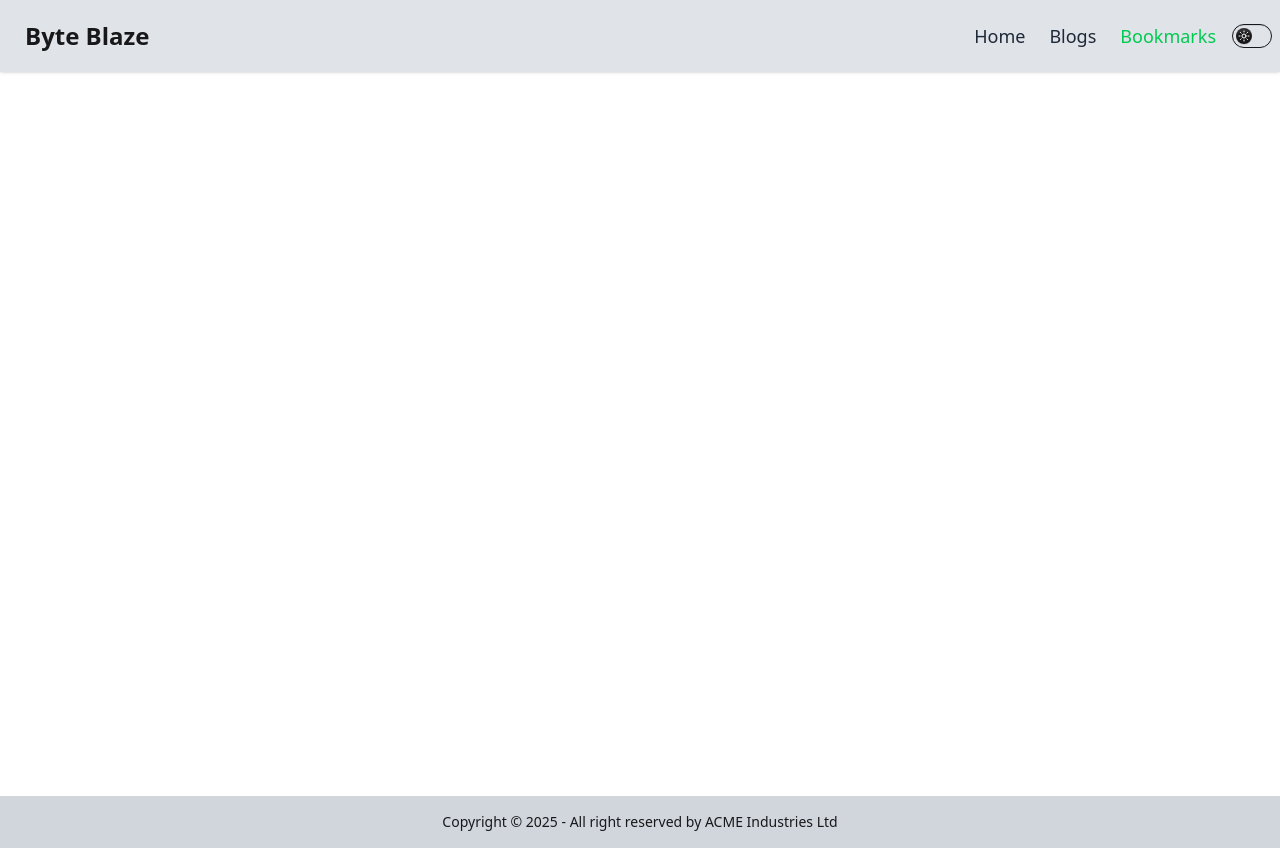
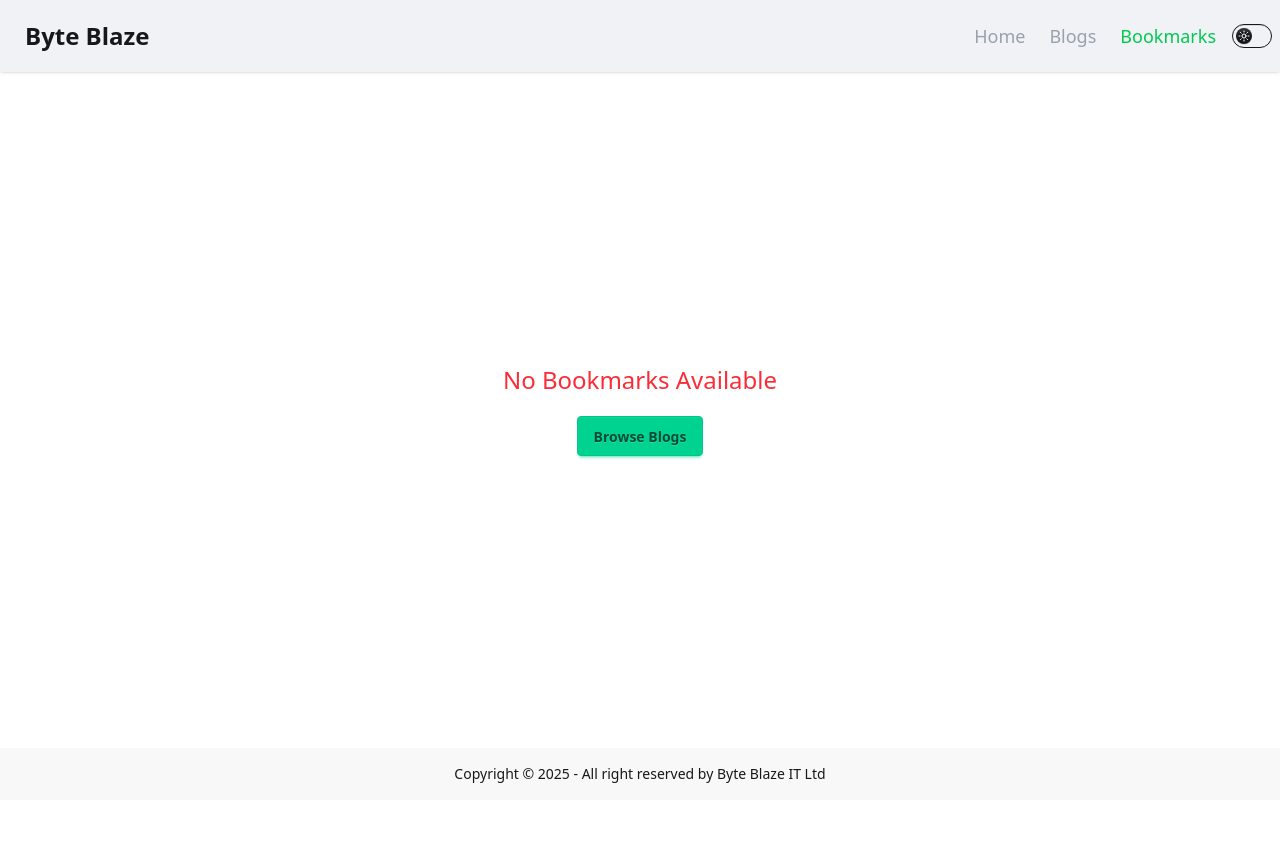
Before and after one commit to Taanveer22/tech-byte-blaze, a React (Vite) app: page /bookmarks in a window 1280 px wide. After the commit the page ends 800 px from the top, so only its background shows below. Built offline with nearby package versions, Linux system fonts and the light colour scheme.

Commit message:
alhamdulliah content component markdown related responsive issue solved and project complete

```diff
--- a/package.json
+++ b/package.json
@@ -10,6 +10,7 @@
     "preview": "vite preview"
   },
   "dependencies": {
+    "@tailwindcss/typography": "^0.5.19",
     "@tailwindcss/vite": "^4.1.16",
     "localforage": "^1.10.0",
     "match-sorter": "^8.1.0",
--- a/src/components/BlogCard.jsx
+++ b/src/components/BlogCard.jsx
@@ -11,7 +11,7 @@ const BlogCard = ({ blog, deletable, handleDeleteBookmark }) => {
         <Link to={`/blogdetail/${id}`}>
           <img
             role="presentation"
-            className="object-cover w-full rounded h-44 bg-gray-500 "
+            className="object-cover w-full rounded h-44"
             src={cover_image || placeHolderImage}
           />
           <div className="p-6 space-y-2">
--- a/src/components/BlogDetail.jsx
+++ b/src/components/BlogDetail.jsx
@@ -23,12 +23,12 @@ const BlogDetail = () => {
   };
   return (
     <>
-      <div className="max-w-5xl px-6 py-12 my-12 mx-auto space-y-12 bg-sky-200">
+      <div className="max-w-3xl w-full my-12 mx-auto space-y-12 bg-base-300">
         {/* ==========article============== */}
-        <article className=" text-gray-900 p-6">
+        <article className=" text-gray-500 p-6">
           <div className="space-y-6">
             <h1 className="text-3xl font-bold md:text-4xl">{title}</h1>
-            <div className="flex flex-col justify-center items-start text-base text-gray-600">
+            <div className="flex flex-col justify-center items-start text-base text-gray-400">
               <p>*** {new Date(published_at).toLocaleDateString()}</p>
               <p>*** {reading_time_minutes} min read</p>
               <p>*** {comments_count} comments</p>
@@ -37,7 +37,7 @@ const BlogDetail = () => {
           </div>
         </article>
         {/* ==========tab========== */}
-        <div className="flex gap-6 items-center justify-center overflow-x-auto overflow-y-hidden text-lg font-semibold text-gray-800">
+        <div className="flex gap-6 items-center justify-center overflow-x-auto overflow-y-hidden text-lg font-semibold text-gray-400">
           <Link
             to="content"
             onClick={() => setTabIndex(0)}
--- a/src/components/Content.jsx
+++ b/src/components/Content.jsx
@@ -4,27 +4,46 @@ import ReactMarkdown from "react-markdown";
 
 const Content = () => {
   const blogsData = useLoaderData();
-  const { cover_image, title, tags, body_markdown } = blogsData;
+  const { cover_image, title, tags, body_markdown, url } = blogsData;
+
   return (
-    <>
-      <div className="max-w-5xl mx-auto p-6">
-        <div className="space-y-4 mb-6">
+    <div className="w-full px-4 sm:px-6 md:px-8 py-6">
+      <div className="space-y-6 mb-8">
+        {/* ✅ Responsive image */}
         <img
-            className="w-full rounded h-64"
           src={cover_image || placeHolderImage}
+          alt={title}
+          className="w-full h-48 sm:h-64 md:h-80 object-cover rounded-2xl shadow"
         />
-          <div className="flex gap-2 items-center border-gray-400">
+
+        {/* ✅ Tags section */}
+        <div className="flex flex-wrap gap-2 items-center">
           {tags.map((tag) => (
-              <div tag={tag} className="px-3 py-1 rounded-sm text-gray-900">
+            <span
+              key={tag}
+              className="px-3 py-1 bg-gray-200 text-gray-800 text-sm sm:text-base rounded-md"
+            >
               #{tag}
-              </div>
+            </span>
           ))}
         </div>
-          <h3 className="text-2xl font-semibold">{title}</h3>
+
+        {/* ✅ Title */}
+        <a
+          href={url}
+          target="_blank"
+          rel="noopener noreferrer"
+          className="text-xl sm:text-2xl md:text-3xl font-medium text-gray-700 underline underline-offset-4 decoration-gray-400 hover:text-gray-900 hover:decoration-gray-700 transition-all duration-300 tracking-wide"
+        >
+          {title}
+        </a>
       </div>
+
+      {/* ✅ Markdown content styled with built-in typography */}
+      <div className="prose max-w-none text-gray-700 prose-headings:text-gray-900 prose-a:text-blue-600 hover:prose-a:underline">
         <ReactMarkdown>{body_markdown}</ReactMarkdown>
       </div>
-    </>
+    </div>
   );
 };
 
--- /dev/null
+++ b/src/components/EmptyState.jsx
@@ -0,0 +1,16 @@
+import { Link } from "react-router-dom";
+
+const EmptyState = ({ message }) => {
+  return (
+    <>
+      <div className="flex flex-col gap-5 justify-center items-center min-h-[calc(100vh-124px)]">
+        <h1 className="text-2xl font-medium text-red-500">{message}</h1>
+        <Link to="/blogs" className="btn btn-success">
+          Browse Blogs
+        </Link>
+      </div>
+    </>
+  );
+};
+
+export default EmptyState;
--- a/src/components/Footer.jsx
+++ b/src/components/Footer.jsx
@@ -1,11 +1,11 @@
 const Footer = () => {
   return (
     <>
-      <footer className="footer sm:footer-horizontal footer-center bg-gray-300 text-base-content p-4">
+      <footer className="footer sm:footer-horizontal footer-center bg-base-200 text-base-content p-4">
         <aside>
           <p>
-            Copyright © {new Date().getFullYear()} - All right reserved by ACME
-            Industries Ltd
+            Copyright © {new Date().getFullYear()} - All right reserved by Byte
+            Blaze IT Ltd
           </p>
         </aside>
       </footer>
--- a/src/components/Navbar.jsx
+++ b/src/components/Navbar.jsx
@@ -23,7 +23,7 @@ const Navbar = () => {
   // console.log(theme);
   return (
     <>
-      <div className="navbar shadow-sm backdrop-blur-xl bg-gray-400/30 z-50 fixed">
+      <div className="navbar shadow-sm backdrop-blur-xl bg-gray-300/30 z-50 fixed">
         <div className="navbar-start">
           <div className="dropdown">
             <div tabIndex={0} role="button" className="btn btn-ghost lg:hidden">
@@ -50,7 +50,7 @@ const Navbar = () => {
                 <NavLink
                   to="/"
                   className={({ isActive }) =>
-                    isActive ? "text-green-500" : "text-gray-800"
+                    isActive ? "text-green-500" : "text-gray-400"
                   }
                 >
                   Home
@@ -60,7 +60,7 @@ const Navbar = () => {
                 <NavLink
                   to="/blogs"
                   className={({ isActive }) =>
-                    isActive ? "text-green-500" : "text-gray-800"
+                    isActive ? "text-green-500" : "text-gray-400"
                   }
                 >
                   Blogs
@@ -70,7 +70,7 @@ const Navbar = () => {
                 <NavLink
                   to="/bookmarks"
                   className={({ isActive }) =>
-                    isActive ? "text-green-500" : "text-gray-800"
+                    isActive ? "text-green-500" : "text-gray-400"
                   }
                 >
                   Bookmarks
@@ -88,7 +88,7 @@ const Navbar = () => {
               <NavLink
                 to="/"
                 className={({ isActive }) =>
-                  isActive ? "text-green-500" : "text-gray-800"
+                  isActive ? "text-green-500" : "text-gray-400"
                 }
               >
                 Home
@@ -98,7 +98,7 @@ const Navbar = () => {
               <NavLink
                 to="/blogs"
                 className={({ isActive }) =>
-                  isActive ? "text-green-500" : "text-gray-800"
+                  isActive ? "text-green-500" : "text-gray-400"
                 }
               >
                 Blogs
@@ -108,7 +108,7 @@ const Navbar = () => {
               <NavLink
                 to="/bookmarks"
                 className={({ isActive }) =>
-                  isActive ? "text-green-500" : "text-gray-800"
+                  isActive ? "text-green-500" : "text-gray-400"
                 }
               >
                 Bookmarks
--- a/src/pages/Bookmarks.jsx
+++ b/src/pages/Bookmarks.jsx
@@ -1,6 +1,7 @@
 import { useEffect, useState } from "react";
 import { deleteFromLocalStorage, getFromLocalStorage } from "../utilities";
 import BlogCard from "../components/BlogCard";
+import EmptyState from "../components/EmptyState";
 
 const Bookmarks = () => {
   const [blogs, setBlogs] = useState([]);
@@ -15,6 +16,8 @@ const Bookmarks = () => {
     const storedBlogs = getFromLocalStorage();
     setBlogs(storedBlogs);
   };
+
+  if (blogs.length < 1) return <EmptyState message={'No Bookmarks Available'}></EmptyState>;
   return (
     <div className="grid gap-6 grid-cols-1 sm:grid-cols-2 lg:grid-cols-3 w-11/12 mx-auto my-12">
       {blogs.map((blog) => (
```
Also changed, not shown: 1 other file (tests, documents, lock files or other folders). Lines whose indentation alone changed are shown as unchanged.
